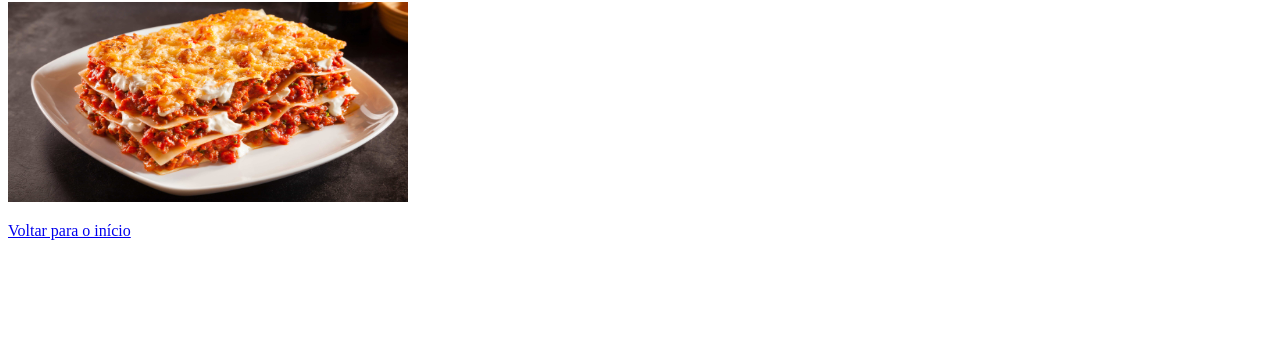
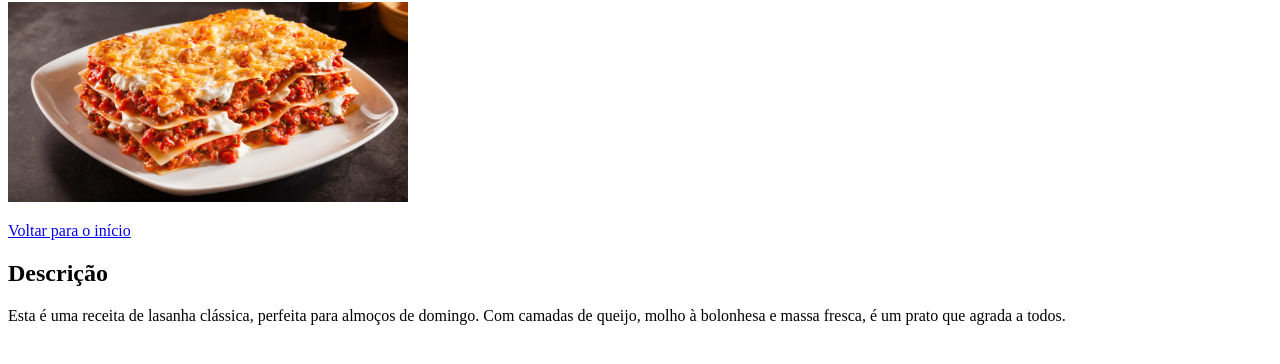
Before and after one commit to LourencoDev1/odin-recipes, a plain HTML site: page recipes/lasagna.html in a window 1280 px wide. Shown: the part 78-442 px from the top of the page. Drawn offline with Linux system fonts and the light colour scheme.

Commit message:
Feat: Adiciona seção de descrição à receita de lasagna

```diff
--- a/recipes/lasagna.html
+++ b/recipes/lasagna.html
@@ -10,5 +10,8 @@
     <img src="images/lasagna.jpg" alt="imagem da receita pronta" width="400" height="200">
 
     <p><a href="../index.html"> Voltar para o início</a></p>
+
+    <h2>Descrição</h2>
+    <p>Esta é uma receita de lasanha clássica, perfeita para almoços de domingo. Com camadas de queijo, molho à bolonhesa e massa fresca, é um prato que agrada a todos.</p>
 </body>
 </html>
```
